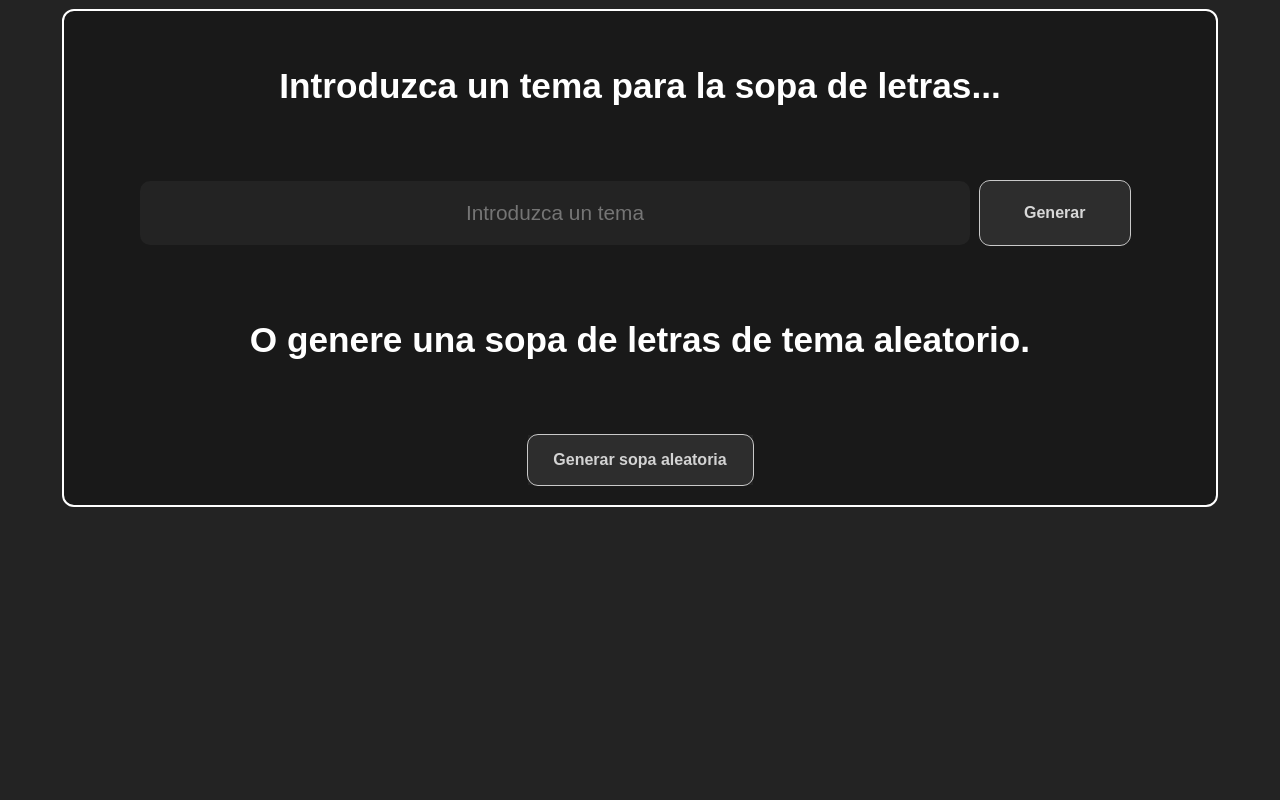
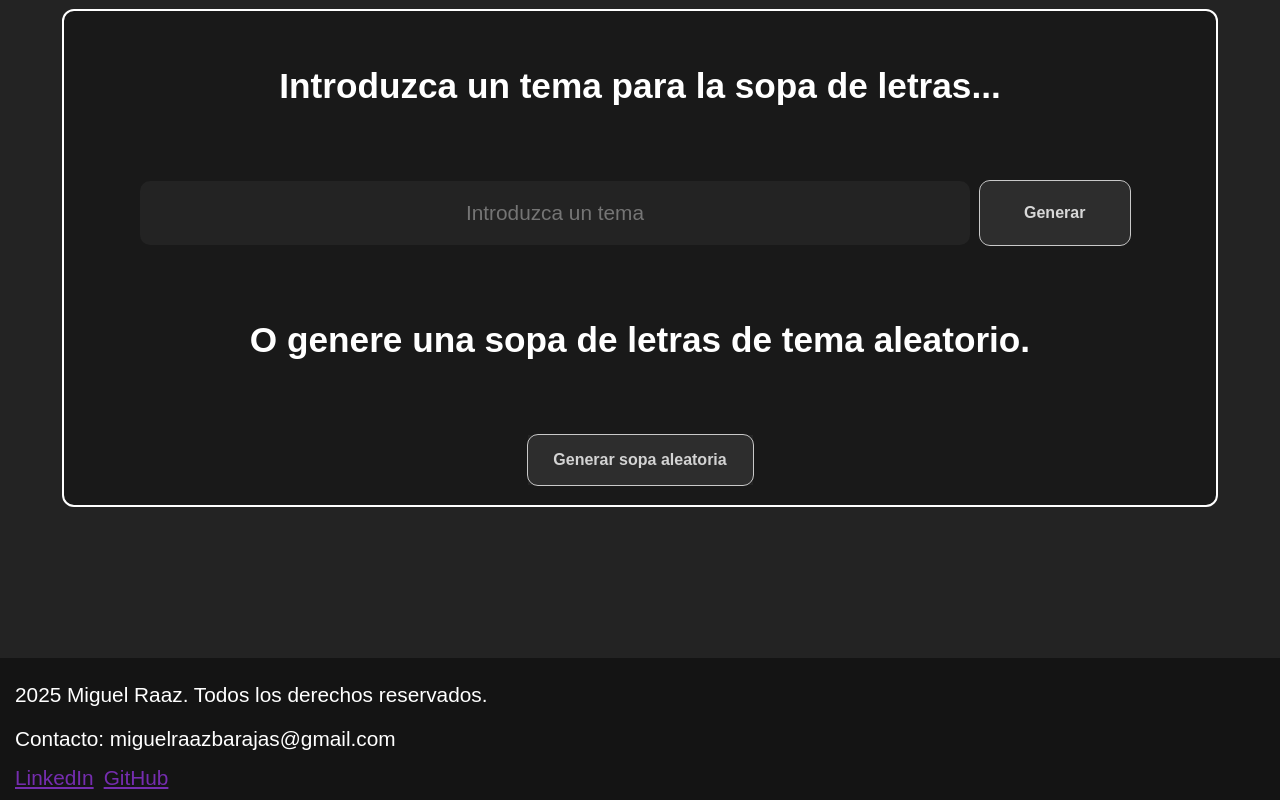
Before and after one commit to Miguensio/sopa-de-letras, a React (Vite) app: page / in a window 1280 px wide. Shown: the part 202-1002 px from the top of the page. Before the commit the page ends 860 px from the top, so only its background shows below. Built offline with nearby package versions, Linux system fonts and the light colour scheme.

Commit message:
Added a footer.

```diff
--- /dev/null
+++ b/src/components/Footer-styles.css
@@ -0,0 +1,28 @@
+.footer{
+    background-color: rgb(20, 20, 20);
+    color: rgb(255, 255, 255);
+    font-family: sans-serif;
+    font-size: 1.3rem;
+    padding: 10px;
+}
+
+.footer a, .footer p{
+    background-color: rgba(0, 0, 0, 0);
+    padding: 5px;
+}
+
+.footer p{
+    margin: 10px 0;
+}
+
+.links{
+    background-color: rgb(20, 20, 20)
+}
+
+.links a{
+    color: rgb(117, 45, 175);
+}
+
+.links a:hover{
+    color: rgb(79, 29, 121);
+}
--- /dev/null
+++ b/src/components/Footer.jsx
@@ -0,0 +1,14 @@
+import './Footer-styles.css';
+
+export default function Footer(){
+    return(
+        <div className="footer">
+            <p>2025 Miguel Raaz. Todos los derechos reservados.</p>
+            <p>Contacto: miguelraazbarajas@gmail.com</p>
+            <div className="links">
+                <a href="https://www.linkedin.com/in/miguel-david-raaz-barajas-88249b348">LinkedIn</a>
+                <a href="https://github.com/Miguensio/">GitHub</a>
+            </div>
+        </div>
+    );
+}
--- a/src/index.css
+++ b/src/index.css
@@ -77,18 +77,18 @@
   left: 0;
   width: 100vw;
   height: 100vh;
-  background-color: rgba(0, 0, 0, 1); /* Semi-transparent background */
+  background-color: rgba(0, 0, 0, 1);
   display: flex;
   justify-content: center;
   align-items: center;
-  z-index: 9999; /* Make sure it's above all other content */
+  z-index: 500;
 }
 
 .spinner {
   width: 50px;
   height: 50px;
-  border: 5px solid rgba(255, 255, 255, 0.3); /* Outer border */
-  border-top: 5px solid white; /* Spinning border */
+  border: 5px solid rgba(255, 255, 255, 0.3);
+  border-top: 5px solid white;
   border-radius: 50%;
   animation: spin 1s linear infinite;
 }
--- a/src/pages/How-to-play.jsx
+++ b/src/pages/How-to-play.jsx
@@ -4,6 +4,7 @@ import WordSelection from '../images/wordselection.png';
 import SelectionError from '../images/selection error.png';
 import SelectionCorrect from '../images/selection correct.png';
 import Navbar from '../components/Nav';
+import Footer from '../components/Footer';
 
 function HowToPlay(){
 	return(
@@ -63,6 +64,9 @@ function HowToPlay(){
 					</div>
 				</div>
 			</main>
+
+			<Footer />
+
 		</div>
 	);
 }
--- a/src/pages/Main-page.jsx
+++ b/src/pages/Main-page.jsx
@@ -3,6 +3,7 @@ import { useEffect, useState } from 'react';
 import Navbar from '../components/Nav';
 import StartGameMenu from '../components/Start-Game-Menu';
 import WordSearchGrid from '../components/Word-search-grid';
+import Footer from '../components/Footer';
 
 function Home(){
   const [showWordsearch, setShowWordsearch] = useState(false);
@@ -53,16 +54,18 @@ function Home(){
       }
 
       {showWordsearch &&
-      <div className="game-container">
+      <main className="game-container">
         <WordSearchGrid
         theme={inputTheme}
         words={words}
         columns={columns}
         rows={rows} />
-      </div>
+      </main>
       }
 
       {error && <div className='error-container'><p>Ocurrió un error procesando su acción. Intente de nuevo.</p></div>}
+
+      <Footer />
 
     </div>
   );
```
